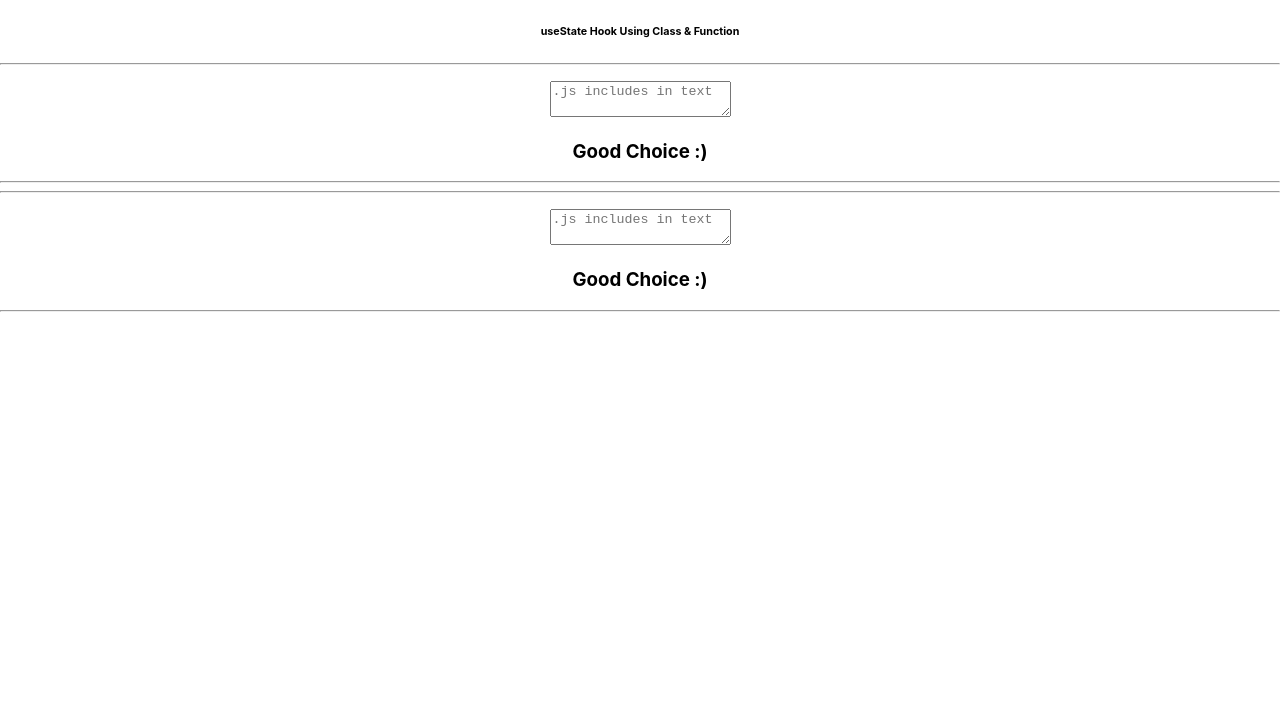
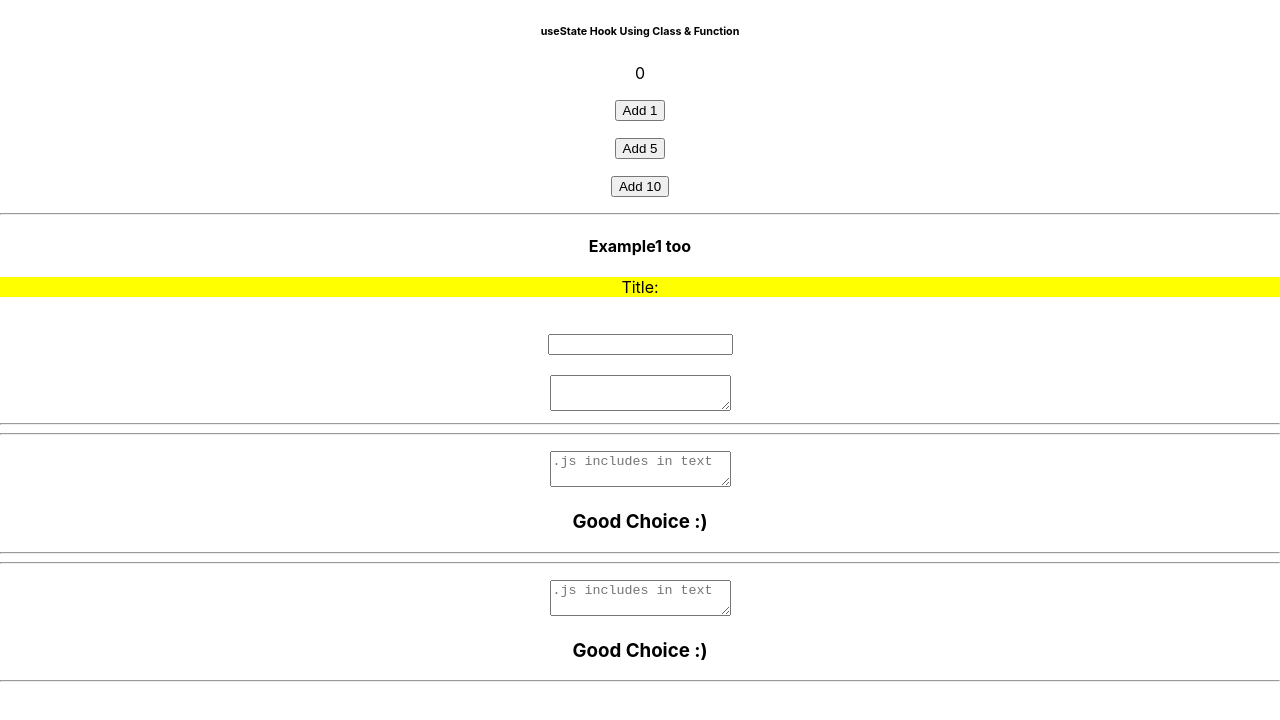
Before and after one commit to bappasahabapi/react-core-concept, a React (Create React App) app: page / in a window 1280 px wide. Shown: the top 720 px of the page. Built offline with nearby package versions, Linux system fonts and the light colour scheme.

Commit message:
useState

```diff
--- a/src/App.js
+++ b/src/App.js
@@ -2,11 +2,15 @@ import logo from "./logo.svg";
 import "./App.css";
 import TodoClass from "./component/TodoClass";
 import Todo from "./component/Todo";
+import Example1Todo from "./component/Example1";
+import Counter from "./component/Example2";
 
 function App() {
   return (
     <div className="App">
       <h6>useState Hook Using Class & Function </h6>
+      <Counter/>
+      <Example1Todo/>
       <TodoClass />
       <Todo/>
     </div>
--- /dev/null
+++ b/src/component/Example1.js
@@ -0,0 +1,45 @@
+import React from "react";
+import { useState } from "react";
+
+export default function Example1Todo() {
+  const [todo, setTodo] = useState({
+    title: " ",
+    description: " ",
+  });
+
+//   const handleChangeInput = (e) => {};
+
+  const { title, description } = todo;
+  return (
+    <div>
+      <hr />
+      <h4>Example1 too</h4>
+      <p style={{ backgroundColor: "yellow" }}>Title:{title}</p>
+      <br />
+      <input
+        type="text"
+        value={title}
+        onChange={(e) =>
+          setTodo({
+            ...todo,
+            title: e.target.value,
+          })
+        }
+      />
+      <br />
+      <br />
+      <textarea
+        placeholder="enter your text"
+        name="text"
+        value={description}
+        onChange={(e) =>
+          setTodo({
+            ...todo,
+            description: e.target.value,
+          })
+        }
+      />
+      <hr />
+    </div>
+  );
+}
--- /dev/null
+++ b/src/component/Example2.js
@@ -0,0 +1,64 @@
+import React, { useState } from 'react'
+
+function Counter() {
+
+    const [count, setCount]=useState(0);
+
+
+    // This part not working means not add 5 per click
+    let i =0;
+    const addFive=()=>{
+        while(i<5){
+            setCount(count+1);
+            i++;
+        }
+    }
+
+
+    //  good practice
+    let j =0;
+    const addTen=()=>{
+        while(j<10){
+            setCount(
+                (prevState)=>prevState+1
+            );
+            j++;
+        }
+    }
+
+
+    return (
+        <div>
+            {count}
+            <p>
+                <button
+
+                type='button'
+                onClick={()=>setCount((prevState)=>prevState+1)}
+                >
+                    Add 1
+                </button>
+            </p>
+            <p>
+                <button
+
+                type='button'
+                onClick={addFive}
+                >
+                    Add 5
+                </button>
+            </p>
+            <p>
+                <button
+
+                type='button'
+                onClick={addTen}
+                >
+                    Add 10
+                </button>
+            </p>
+        </div>
+    )
+}
+
+export default Counter
--- a/src/component/Todo.js
+++ b/src/component/Todo.js
@@ -13,7 +13,8 @@ export default function Todo() {
         const warning = newTextValue.includes('.js')
             ? 'This is functional component hook'
             : null;
-        //update state handle here
+
+        //update state handle here [this change the new todo and warning value]
       setTodo(newTextValue);
       setWarning(warning)
     }
--- a/src/index.js
+++ b/src/index.js
@@ -11,7 +11,4 @@ root.render(
   </React.StrictMode>
 );
 
-// If you want to start measuring performance in your app, pass a function
-// to log results (for example: reportWebVitals(console.log))
-// or send to an analytics endpoint. Learn more: https://bit.ly/CRA-vitals
 reportWebVitals();
```
Also changed, not shown: src/component/Example1Refactor.js (added, +42 -0 lines), src/customUseStateHook.js (added, +23 -0 lines), 1 other file (tests, documents, lock files or other folders).
